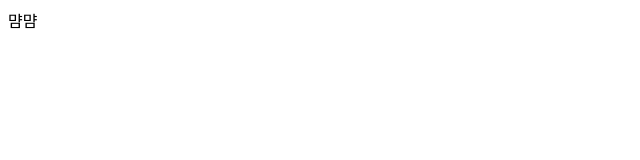
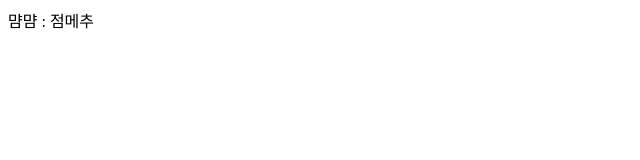
Before and after one commit to YSH1214/oz_new, a plain HTML site: page newfile.html in a window 1280 px wide. Shown: the full height of the page, 0-640 px from the left. Drawn offline with Linux system fonts and the light colour scheme.

Commit message:
점메추 완료

```diff
--- a/newfile.html
+++ b/newfile.html
@@ -6,6 +6,6 @@
     <title>Document</title>
 </head>
 <body>
-    먐먐
+    먐먐 : 점메추
 </body>
 </html>
```
